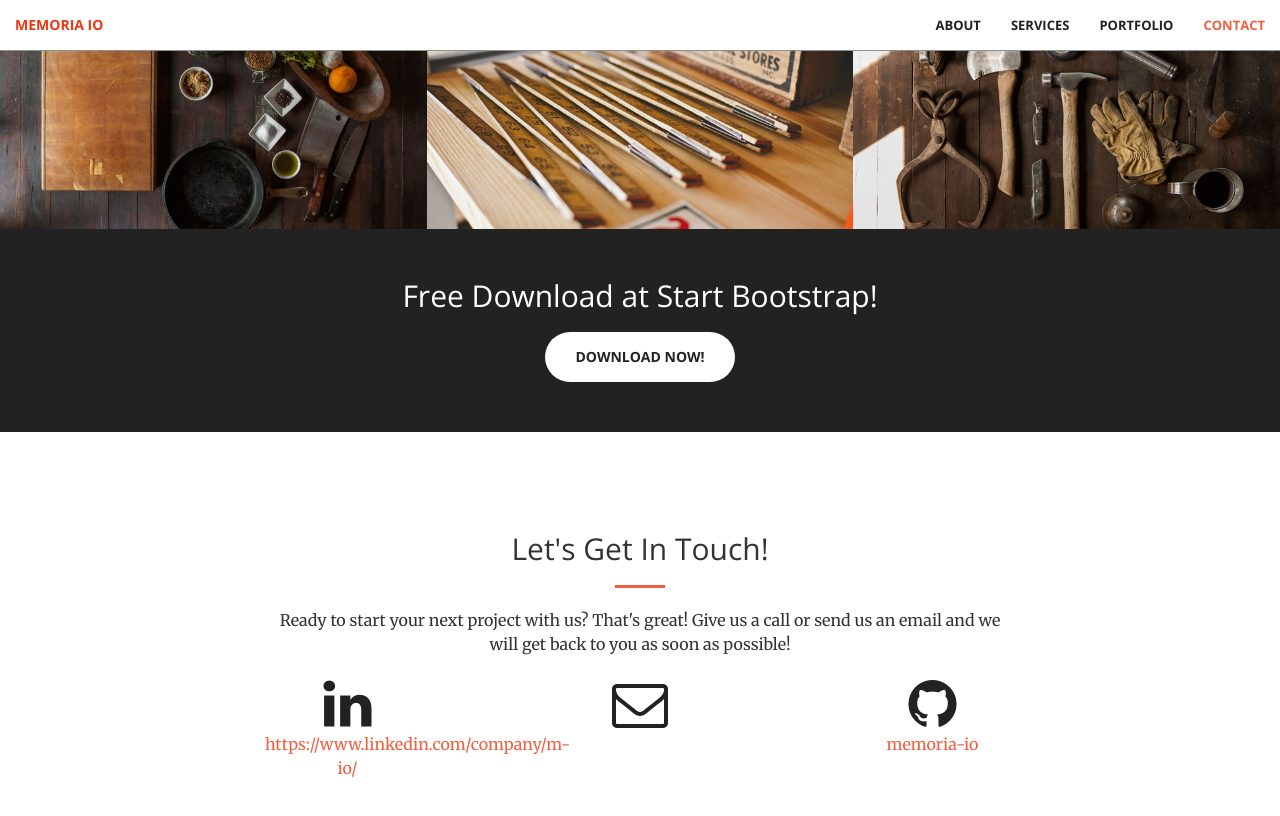
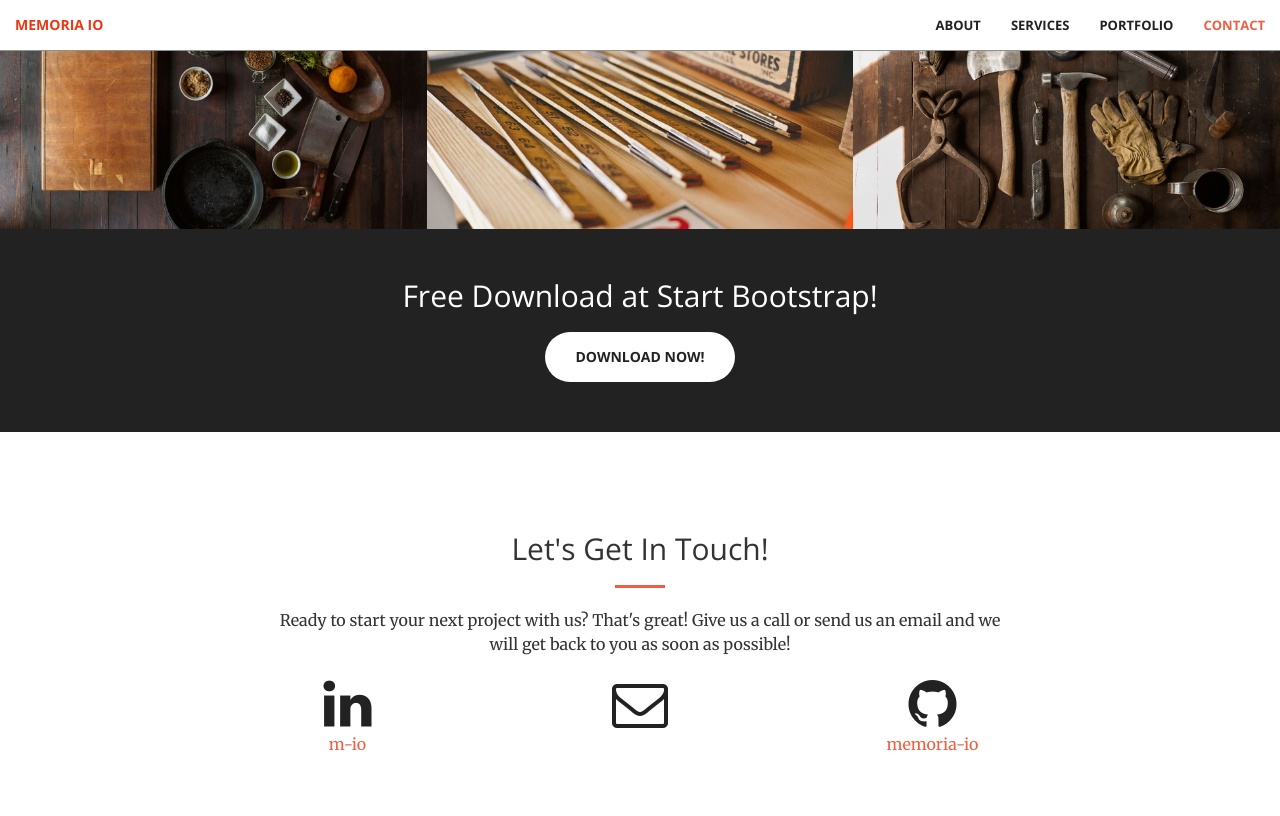
Before and after one commit to memoria-io/memoria-io.github.io, a Jekyll site: the page built from index.html, in a window 1280 px wide and 900 px high, scrolled down 1979 px. Shown: the top 816 px of the window. Built offline with Jekyll 4.4.1, drawn with Linux system fonts in a browser that asks for light colours; some of the changed lines change nothing that is shown.

Commit message:
A Quick Commit

```diff
--- a/_config.yml
+++ b/_config.yml
@@ -5,7 +5,7 @@ description: > # this means to ignore newlines until "baseurl:"
 baseurl: "" # the subpath of your site, e.g. /blog/
 url: "https://memoria.io" # the base hostname & protocol for your site
 
-linkedin_username: https://www.linkedin.com/company/m-io/
+linkedin_username: m-io
 github_username: memoria-io
 
 # Build settings
```
